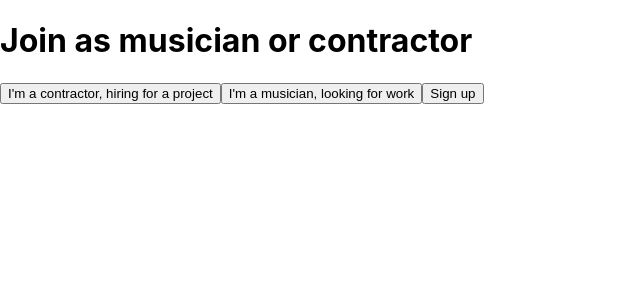
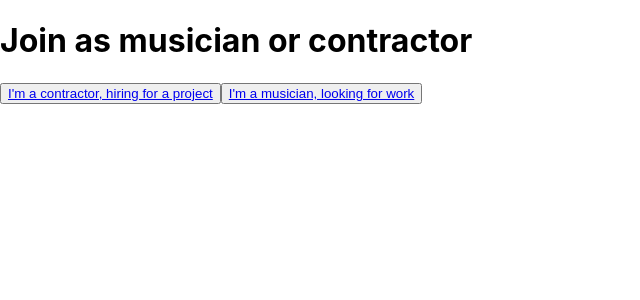
Before and after one commit to samuelwstout/phase-4-sample-project-frontend, a React (Create React App) app: page /signup in a window 1280 px wide. Shown: the top 300 px of the page, without its empty margins (0-640 px from the left). Built offline with nearby package versions, Linux system fonts and the light colour scheme.

Commit message:
set up react router dom navigation for landing page and authentication files

```diff
--- a/src/components/Authentication/Login.jsx
+++ b/src/components/Authentication/Login.jsx
@@ -1,4 +1,5 @@
 import React from 'react'
+import { Link } from 'react-router-dom'
 
 const Login = () => {
   return (
@@ -7,7 +8,7 @@ const Login = () => {
       <input placeholder='Email'></input>
       <input placeholder='Password'></input>
       <button>Log in</button>
-      <h4>Don't have a Freenote account? Sign up</h4>
+      <h4>Don't have a Freenote account? <button><Link to="/signup">Sign up</Link></button></h4>
     </div>
   )
 }
--- a/src/components/Authentication/Signup.jsx
+++ b/src/components/Authentication/Signup.jsx
@@ -1,12 +1,12 @@
 import React from 'react'
+import { Link } from 'react-router-dom'
 
 const Signup = () => {
   return (
     <div>
         <h1>Join as musician or contractor</h1>
-        <button>I'm a contractor, hiring for a project</button>
-        <button>I'm a musician, looking for work</button>
-        <button>Sign up</button>
+        <button><Link to="/signup_as_contractor">I'm a contractor, hiring for a project</Link></button>
+        <button><Link to="/signup_as_musician">I'm a musician, looking for work</Link></button>
     </div>
   )
 }
--- a/src/components/Authentication/SignupAsContractor.jsx
+++ b/src/components/Authentication/SignupAsContractor.jsx
@@ -1,4 +1,5 @@
 import React from 'react'
+import { Link } from 'react-router-dom'
 
 const SignupAsContractor = () => {
   return (
@@ -11,7 +12,7 @@ const SignupAsContractor = () => {
             <input placeholder='Password'></input>
             <input type='submit'></input>
         </form>
-        <h4>Already have an account? Sign in</h4>
+        <h4>Already have an account? <button><Link to="/login">Log in</Link></button></h4>
     </div>
   )
 }
--- a/src/components/Authentication/SignupAsMusician.jsx
+++ b/src/components/Authentication/SignupAsMusician.jsx
@@ -1,4 +1,5 @@
 import React from 'react'
+import { Link } from 'react-router-dom'
 
 const SignupAsMusician = () => {
   return (
@@ -14,6 +15,7 @@ const SignupAsMusician = () => {
         <p>Import video or audio files of you performing (at least 2)</p>
         <button>Select files</button>
         <button>Create my account</button>
+        <h4>Already have an account? <button><Link to="/login">Log in</Link></button></h4>
     </div>
   )
 }
```
